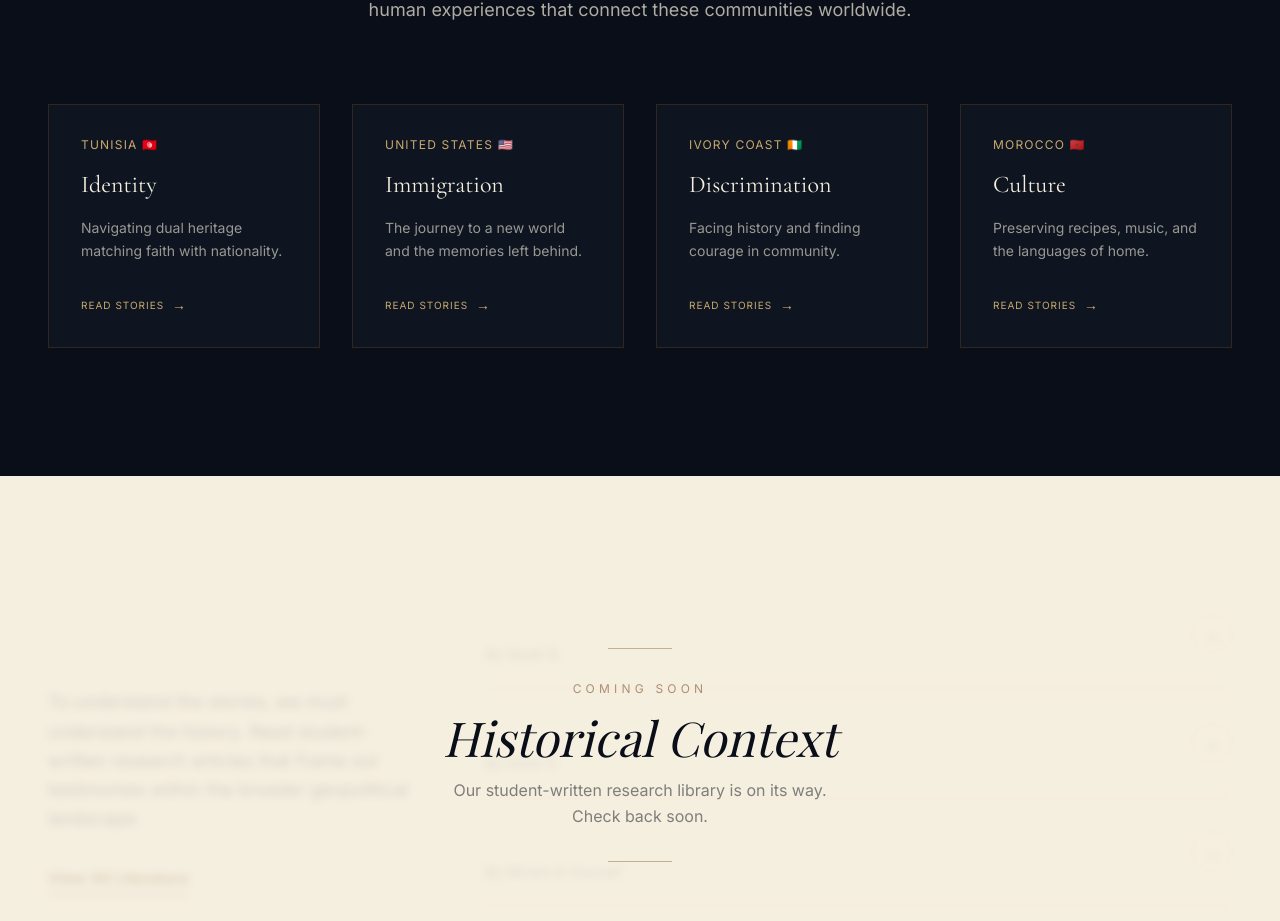
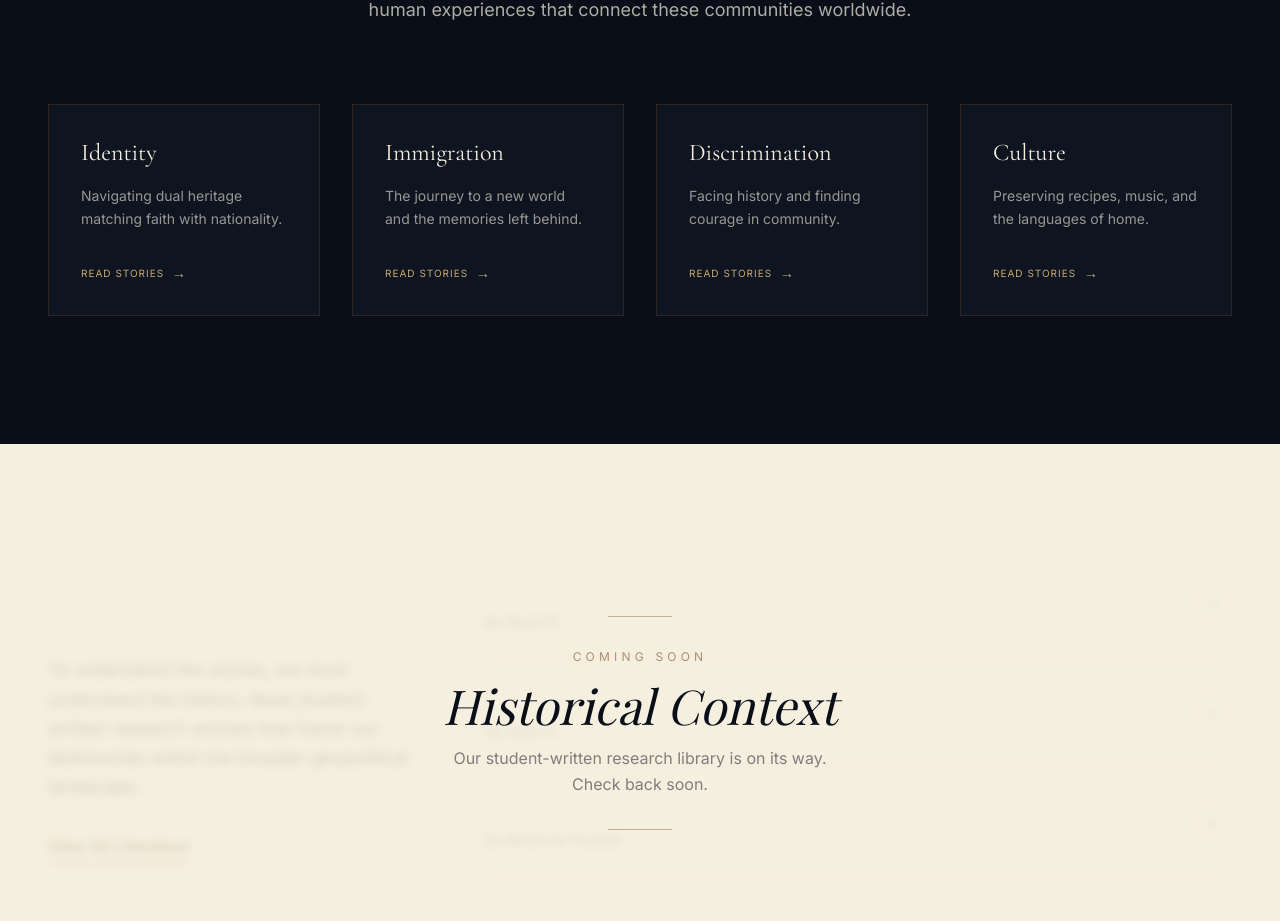
Before and after one commit to aissaBannani08/Echoes-Of-Identity, a Next.js app: page / in a window 1280 px wide. Shown: the part 4332-5253 px from the top of the page. Built offline with nearby package versions, Linux system fonts and the light colour scheme; a web font is replaced by a local one.

Commit message:
Remove country names from archive cards

```diff
--- a/src/components/ArchiveSection.tsx
+++ b/src/components/ArchiveSection.tsx
@@ -37,7 +37,6 @@ export default function ArchiveSection() {
               transition={{ duration: 0.8, delay: i * 0.1 }}
               className="group cursor-pointer border border-oud/30 bg-midnightAlt p-8 hover:border-gold/50 transition-colors duration-500 flex flex-col items-start"
             >
-              <div className="text-gold font-inter text-xs tracking-widest uppercase mb-4">{card.country}</div>
               <h3 className="font-cormorant text-2xl text-[#F5EFE0] mb-4">{card.title}</h3>
               <p className="font-inter text-parchment/60 text-sm leading-relaxed flex-grow">
                 {card.desc}
```
